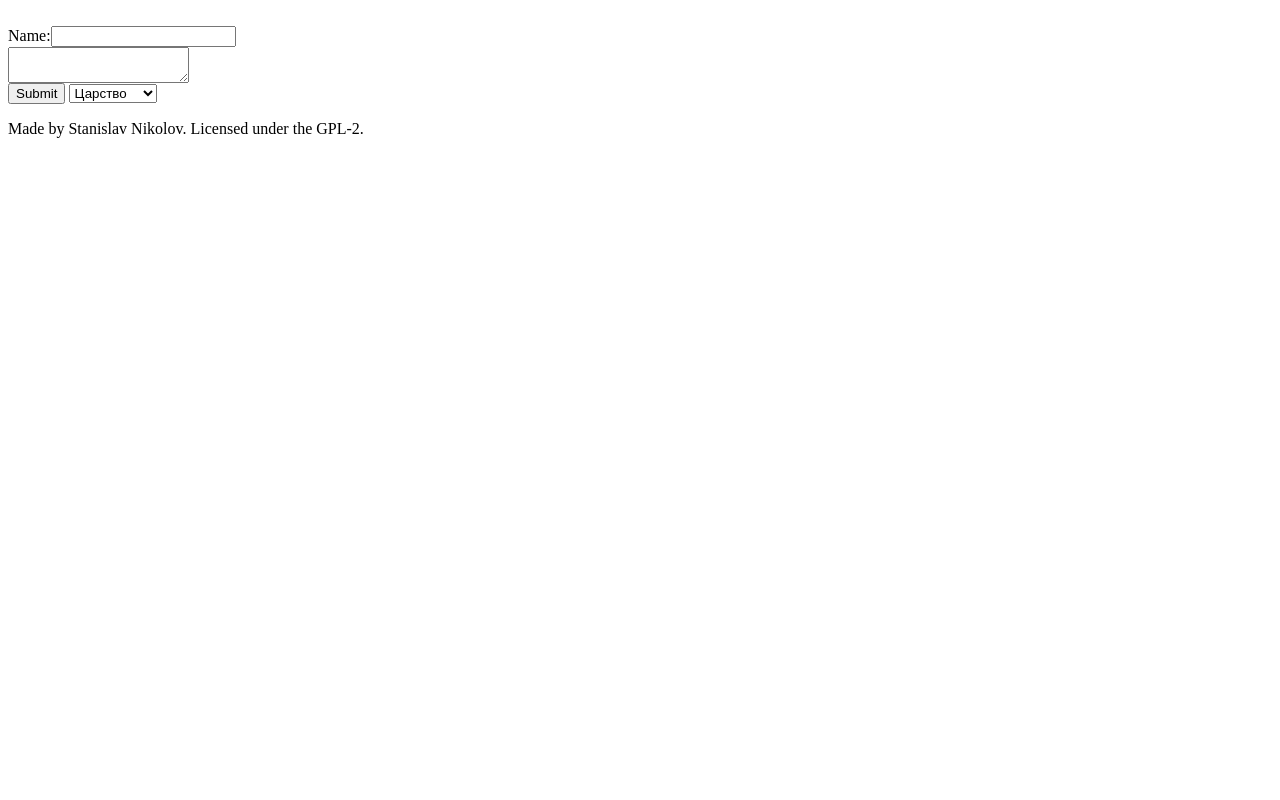
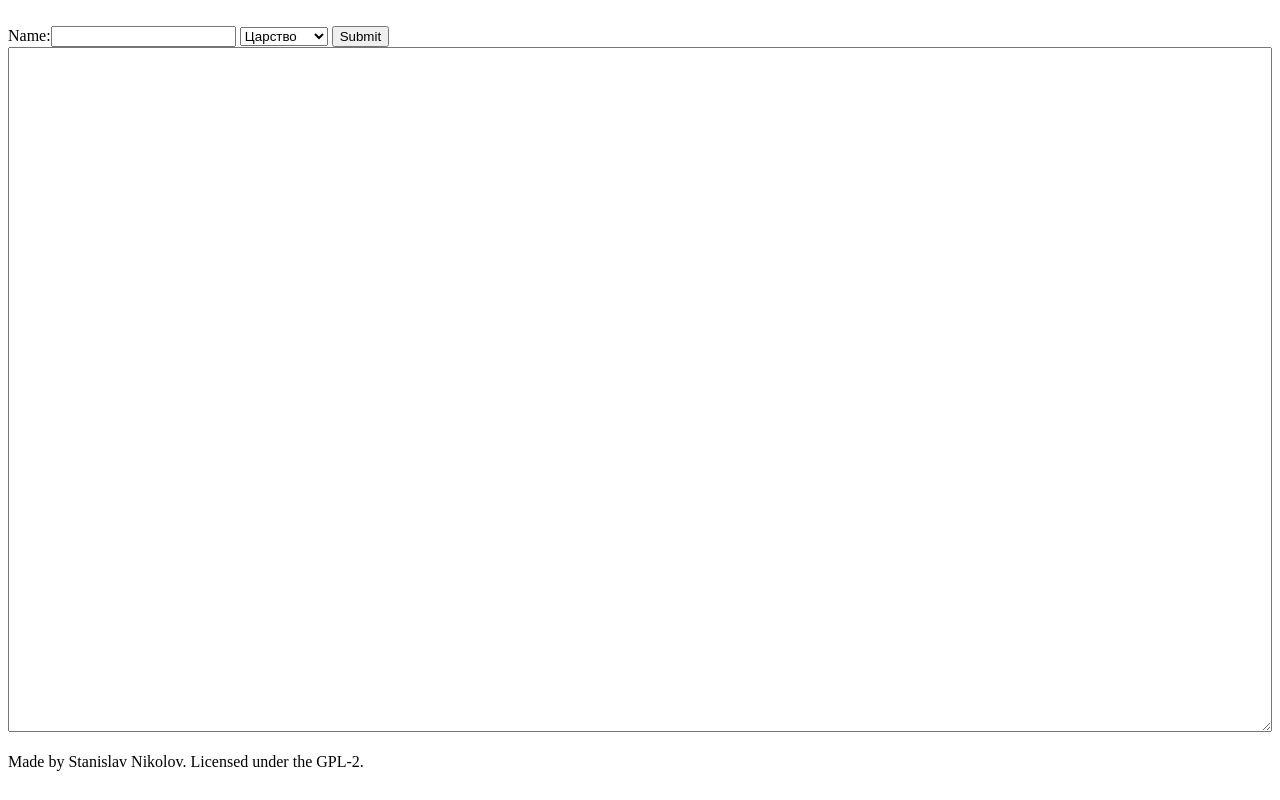
Before and after one commit to StanislavNikolov/SSCK, a website: page index.html in a window 1280 px wide. Drawn offline with Linux system fonts and the light colour scheme.

Commit message:
Improve visual interface. I'm hopeless :(

```diff
--- a/index.html
+++ b/index.html
@@ -1,24 +1,22 @@
 <html>
 <head>
-		    <title> asd </title>
+	<title> SSCK </title>
 	<meta charset="utf-8"></meta>
 </head>
-
 <body>
-	  <form action="" method="post"> <br>
-		    Name:<input/ name="guysName"><br>
-		    <textarea name="sourceInput"></textarea><br>
-		    <input type="submit" value="Submit"/>
-
+	<div id="mainWindow" style="width:100%;height:95%">
+		<form action="" method="post"><br>
+			Name:<input/ name="guysName">
 				<select name="task">
 					<option value="task001">Царство</option>
 					<option value="task002">Въртовинт</option>
 					<option value="task003">НИЩО</option>
 					<option value="task004">НИЩО</option>
 				</select>
+			<input type="submit" value="Submit"/>
+			<textarea name="sourceInput" style="width:100%;height:92%"></textarea><br>
 		</form>
-	  <footer>
-		  Made by Stanislav Nikolov. Licensed under the GPL-2.
-	  </footer>
+	</div>
+	Made by Stanislav Nikolov. Licensed under the GPL-2. <br>
 </body>
 </html>
```
Lines whose indentation alone changed are shown as unchanged.
